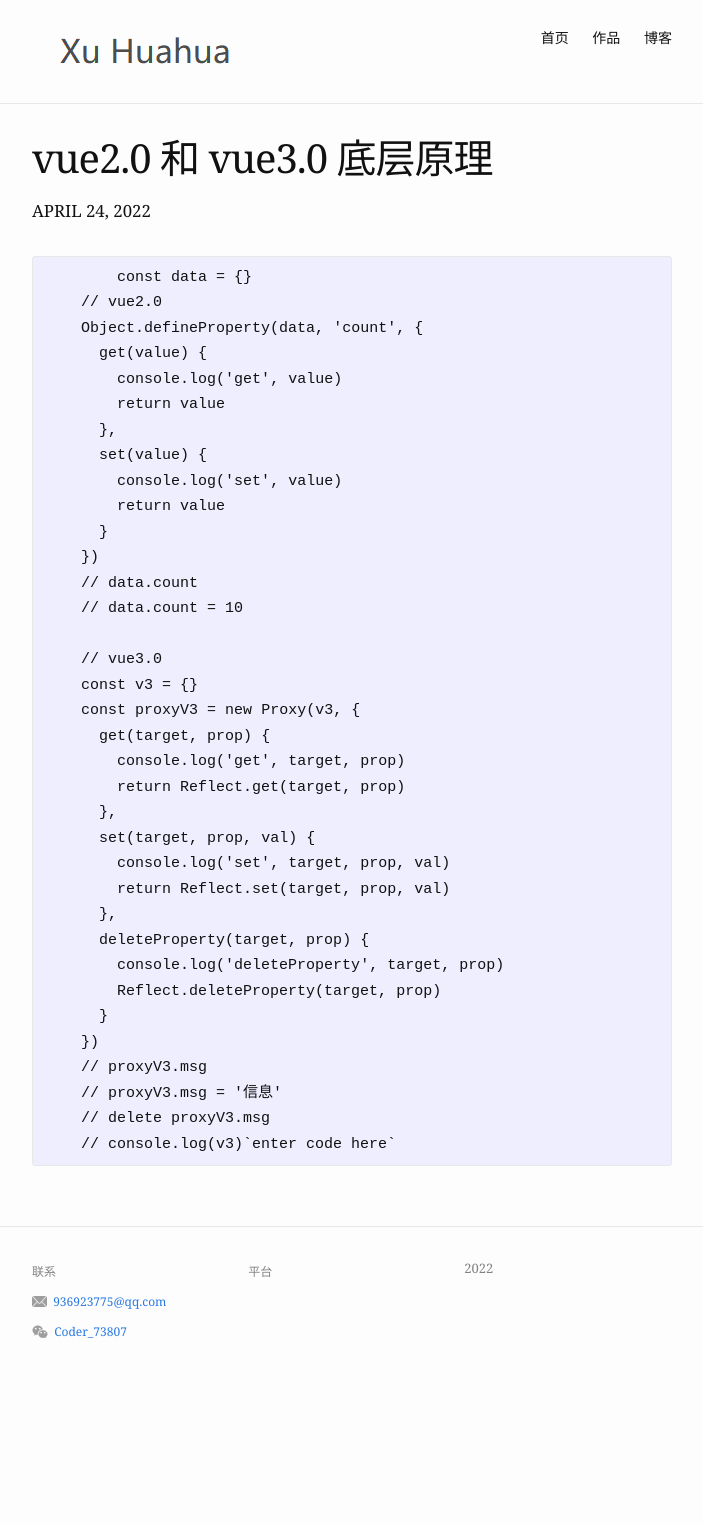
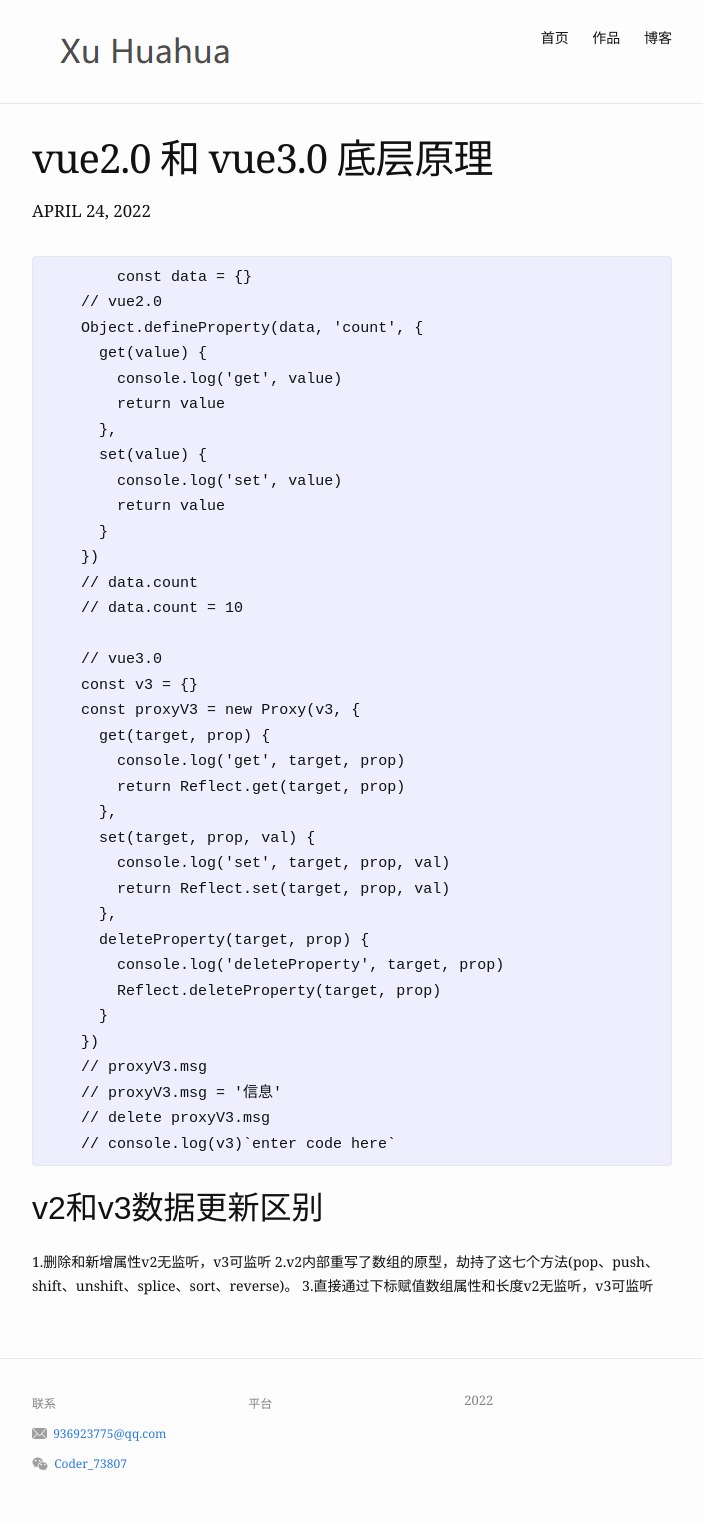
Before and after one commit to ExcellentTim/ExcellentTim.github.io, a Jekyll site: the page built from _posts/2022-04-24-Vue2.0 和 Vue3.0 底层原理.md, in a window 1280 px wide. Shown: the whole page, without its empty margins (288-991 px from the left). Built offline with Jekyll 4.4.1, drawn with Linux system fonts in a browser that asks for light colours; before the commit the page ends 1392 px from its top, so only the background shows below that.

Commit message:
修改文件: _posts/2022-04-24-Vue2.0 和 Vue3.0 底层原理.md

````diff
--- a/_posts/2022-04-24-Vue2.0 和 Vue3.0 底层原理.md
+++ b/_posts/2022-04-24-Vue2.0 和 Vue3.0 底层原理.md
@@ -44,3 +44,13 @@
     // delete proxyV3.msg
     // console.log(v3)`enter code here`
 ```
+
+
+
+<h2>v2和v3数据更新区别</h2>
+
+
+
+1.删除和新增属性v2无监听，v3可监听
+2.v2内部重写了数组的原型，劫持了这七个方法(pop、push、shift、unshift、splice、sort、reverse)。
+3.直接通过下标赋值数组属性和长度v2无监听，v3可监听
````
